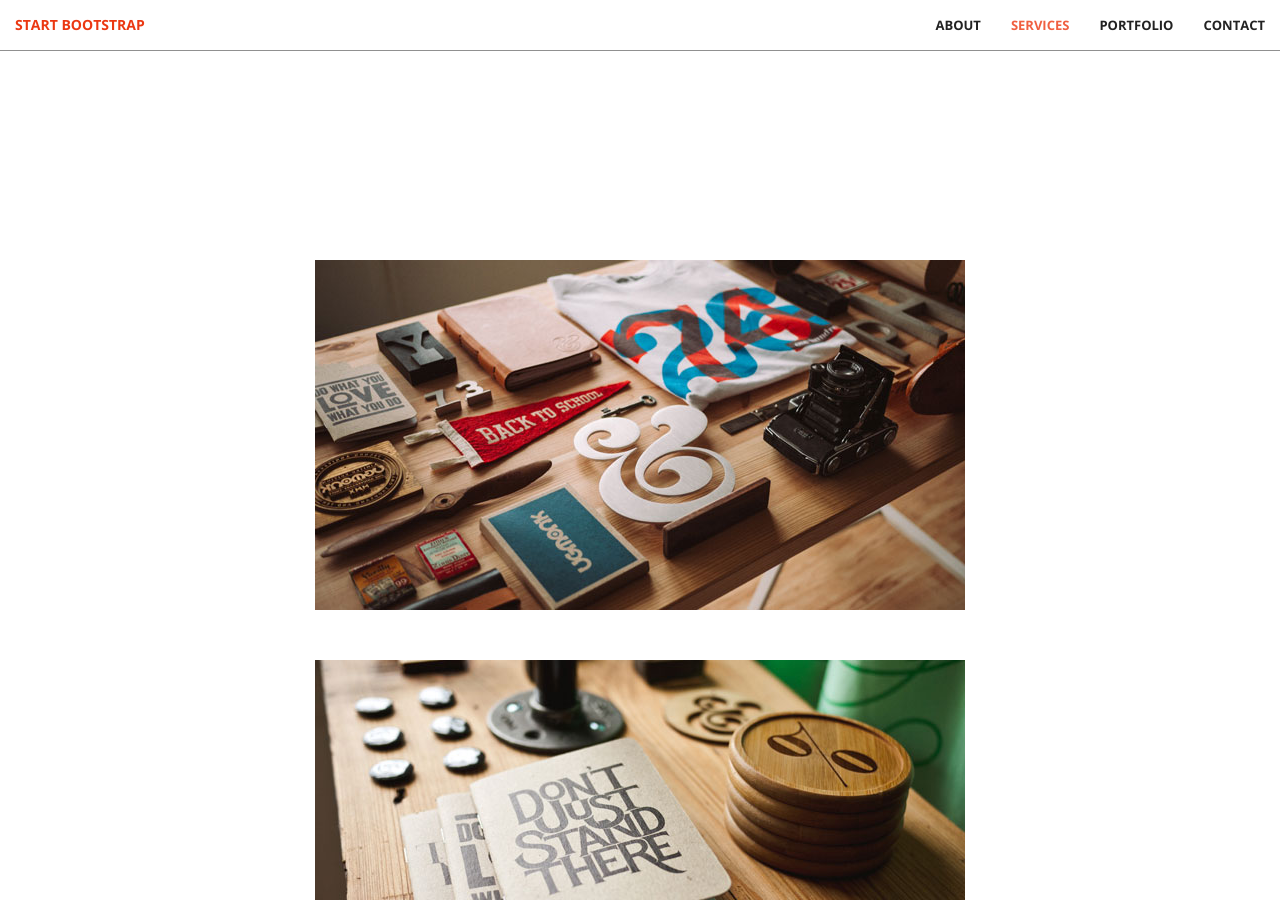
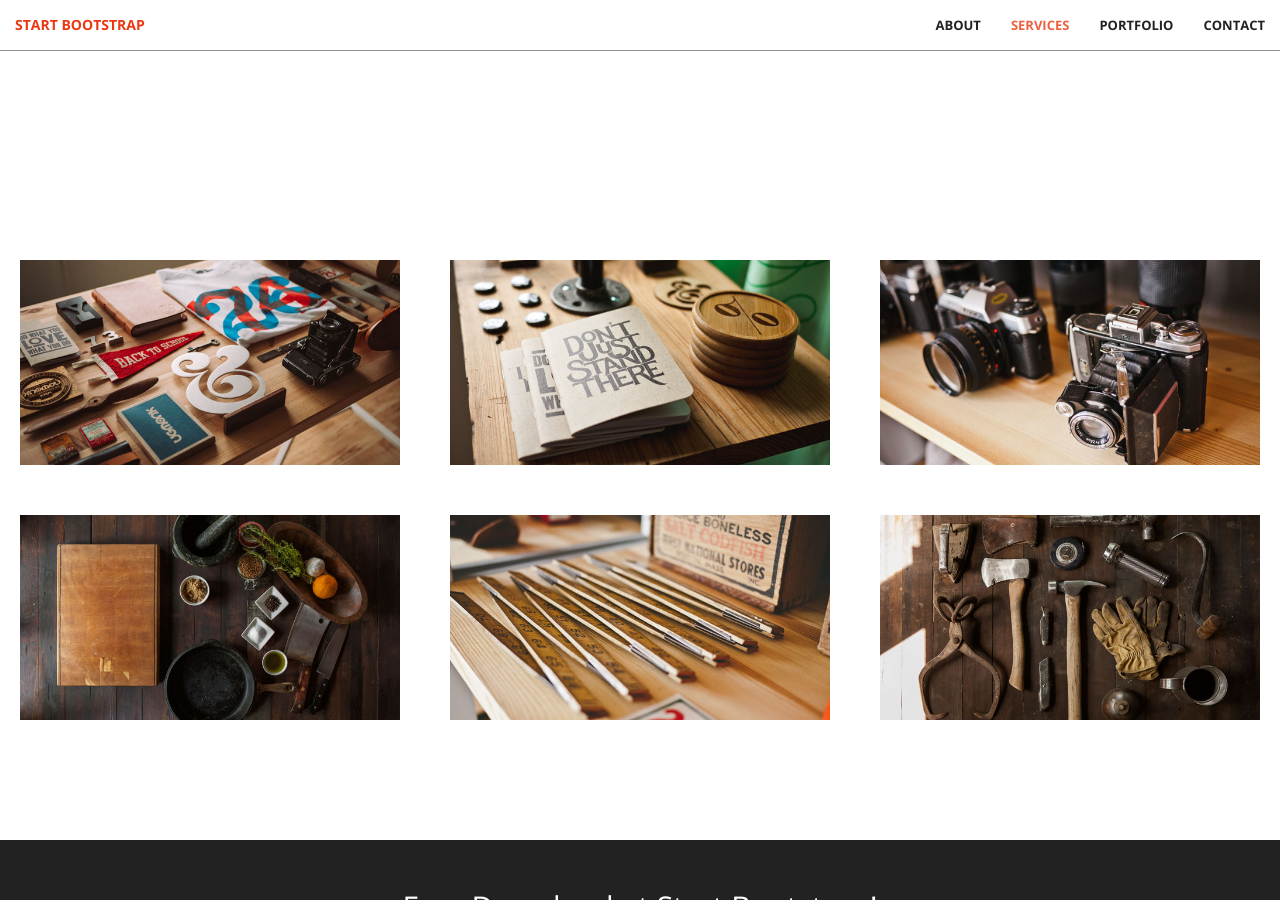
Before and after one commit to rockygiglio/rockygiglio.github.io, a Jekyll site: the page built from index.html, in a window 1280 px wide and 900 px high, scrolled down 1634 px. Built offline with Jekyll 4.4.1, drawn with Linux system fonts in a browser that asks for light colours.

Commit message:
grid css fix

```diff
--- a/css/grid.css
+++ b/css/grid.css
@@ -8,5 +8,6 @@
     width: 100%;
     display: grid;
     grid-gap: 10px;
+    grid-template-columns: auto auto auto;
     grid-auto-flow: row;
   }
```
